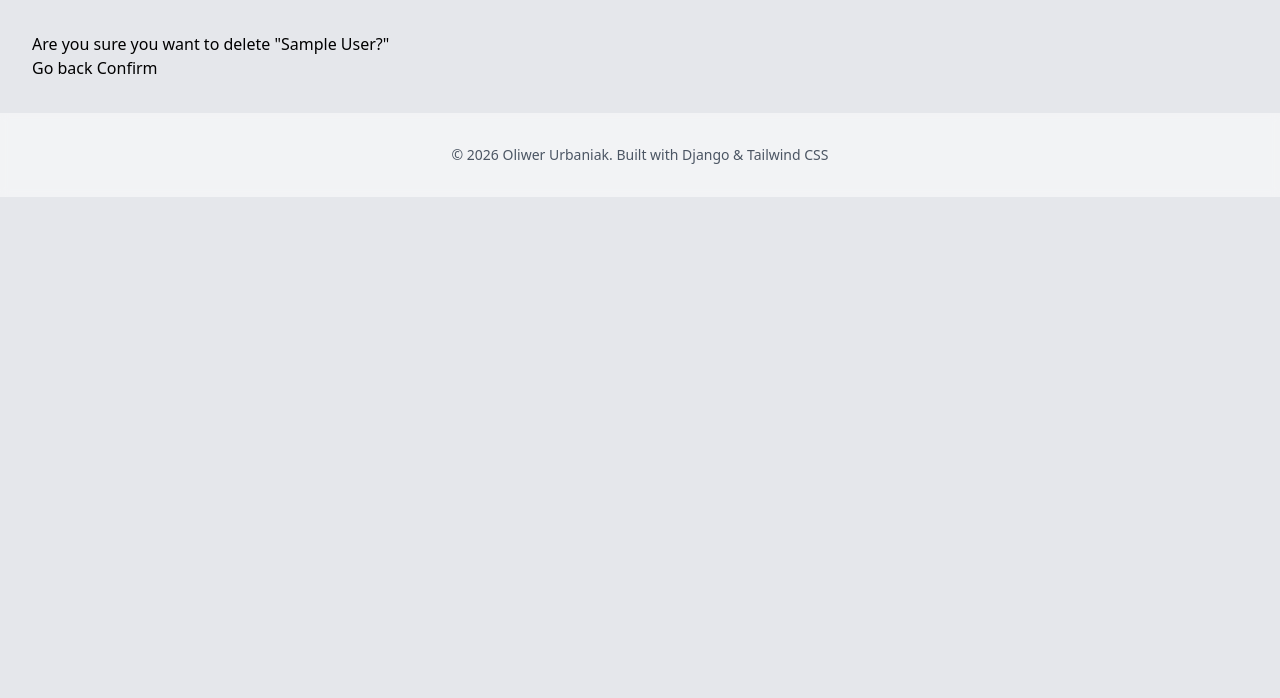
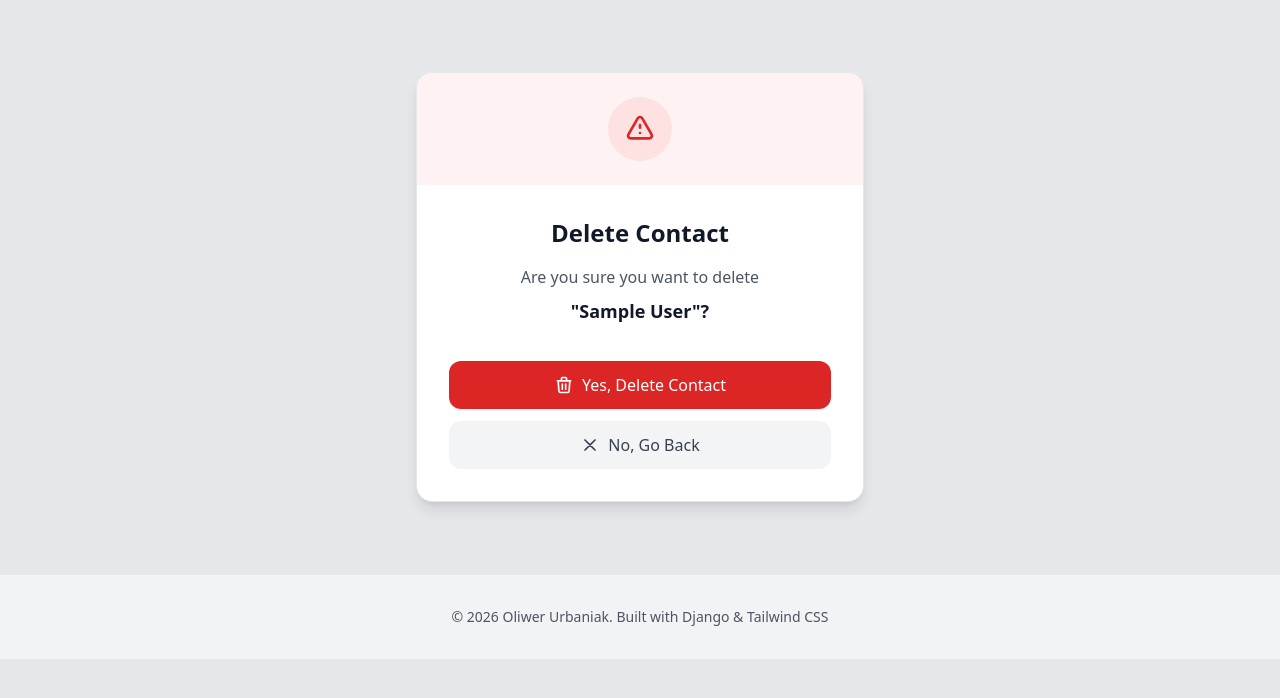
Before and after one commit to ovezthaking/Contact-Manager, a Django app: page /delete-contact/1/ in a window 1280 px wide. Shown: the part 65-763 px from the top of the page. Run offline with Django 5.2, Linux system fonts and the light colour scheme; tables that the repository leaves empty hold one stand-in row (values such as "Sample post"); some libraries are stand-ins or nearby versions.

Commit message:
delete form styling

```diff
--- a/contact/templates/contact/contact_form.html
+++ b/contact/templates/contact/contact_form.html
@@ -141,7 +141,7 @@
                             Add Contact
                         {% endif %}
                     </button>
-                    <a href="{% url 'home' %}"
+                    <a href="{{request.META.HTTP_REFERER}}"
                        class="flex-1 inline-flex items-center justify-center gap-2 px-6 py-3 bg-gray-100 text-gray-700 font-medium rounded-xl hover:bg-gray-200 transition-colors">
                         Cancel
                     </a>
--- a/contact/templates/contact/delete.html
+++ b/contact/templates/contact/delete.html
@@ -1,11 +1,43 @@
 {% extends 'main.html' %}
 {% block content %}
-<section class='h-full'>
-    <form action="" method="post">
-        {% csrf_token %}
-        <p>Are you sure you want to delete "{{contact.first_name}} {{contact.last_name}}?"</p>
-        <a href="{{request.META.HTTP_REFERER}}">Go back</a>
-        <input type="submit" value="Confirm">
-    </form>
-</section>
+<div class="max-w-md mx-auto">
+    <div class="bg-white rounded-2xl shadow-lg border border-gray-200 overflow-hidden mt-10 mb-10">
+        <!-- Warning Icon -->
+        <div class="bg-red-50 px-8 py-6 flex justify-center">
+            <div class="w-16 h-16 bg-red-100 rounded-full flex items-center justify-center">
+                <svg class="w-8 h-8 text-red-600" fill="none" stroke="currentColor" viewBox="0 0 24 24">
+                    <path stroke-linecap="round" stroke-linejoin="round" stroke-width="2" d="M12 9v2m0 4h.01m-6.938 4h13.856c1.54 0 2.502-1.667 1.732-3L13.732 4c-.77-1.333-2.694-1.333-3.464 0L3.34 16c-.77 1.333.192 3 1.732 3z"/>
+                </svg>
+            </div>
+        </div>
+
+        <!-- Content -->
+        <div class="p-8 text-center">
+            <h2 class="text-2xl font-bold text-gray-900 mb-4">Delete Contact</h2>
+            <p class="text-gray-600 mb-2">Are you sure you want to delete</p>
+            <p class="text-lg font-semibold text-gray-900 mb-6">
+                "{{contact.first_name}} {{contact.last_name}}"?
+            </p>
+
+            <!-- Form -->
+            <form action="" method="post" class="space-y-3">
+                {% csrf_token %}
+                <button type="submit"
+                        class="w-full inline-flex items-center justify-center gap-2 px-6 py-3 bg-red-600 text-white font-medium rounded-xl hover:bg-red-700 transition-all duration-200 shadow-sm hover:shadow-md">
+                    <svg class="w-5 h-5" fill="none" stroke="currentColor" viewBox="0 0 24 24">
+                        <path stroke-linecap="round" stroke-linejoin="round" stroke-width="2" d="M19 7l-.867 12.142A2 2 0 0116.138 21H7.862a2 2 0 01-1.995-1.858L5 7m5 4v6m4-6v6m1-10V4a1 1 0 00-1-1h-4a1 1 0 00-1 1v3M4 7h16"/>
+                    </svg>
+                    Yes, Delete Contact
+                </button>
+                <a href="{{request.META.HTTP_REFERER}}"
+                   class="w-full inline-flex items-center justify-center gap-2 px-6 py-3 bg-gray-100 text-gray-700 font-medium rounded-xl hover:bg-gray-200 transition-colors">
+                    <svg class="w-5 h-5" fill="none" stroke="currentColor" viewBox="0 0 24 24">
+                        <path stroke-linecap="round" stroke-linejoin="round" stroke-width="2" d="M6 18L18 6M6 6l12 12"/>
+                    </svg>
+                    No, Go Back
+                </a>
+            </form>
+        </div>
+    </div>
+</div>
 {% endblock content %}
```
